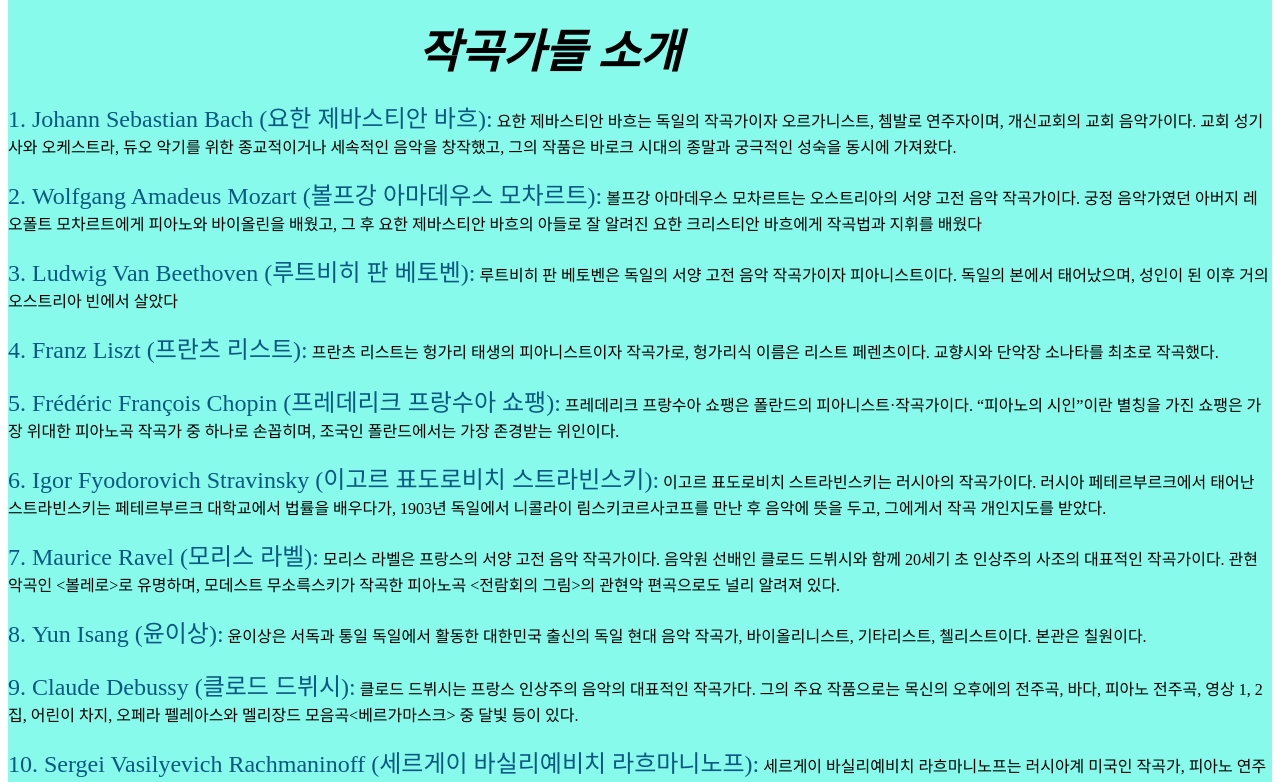
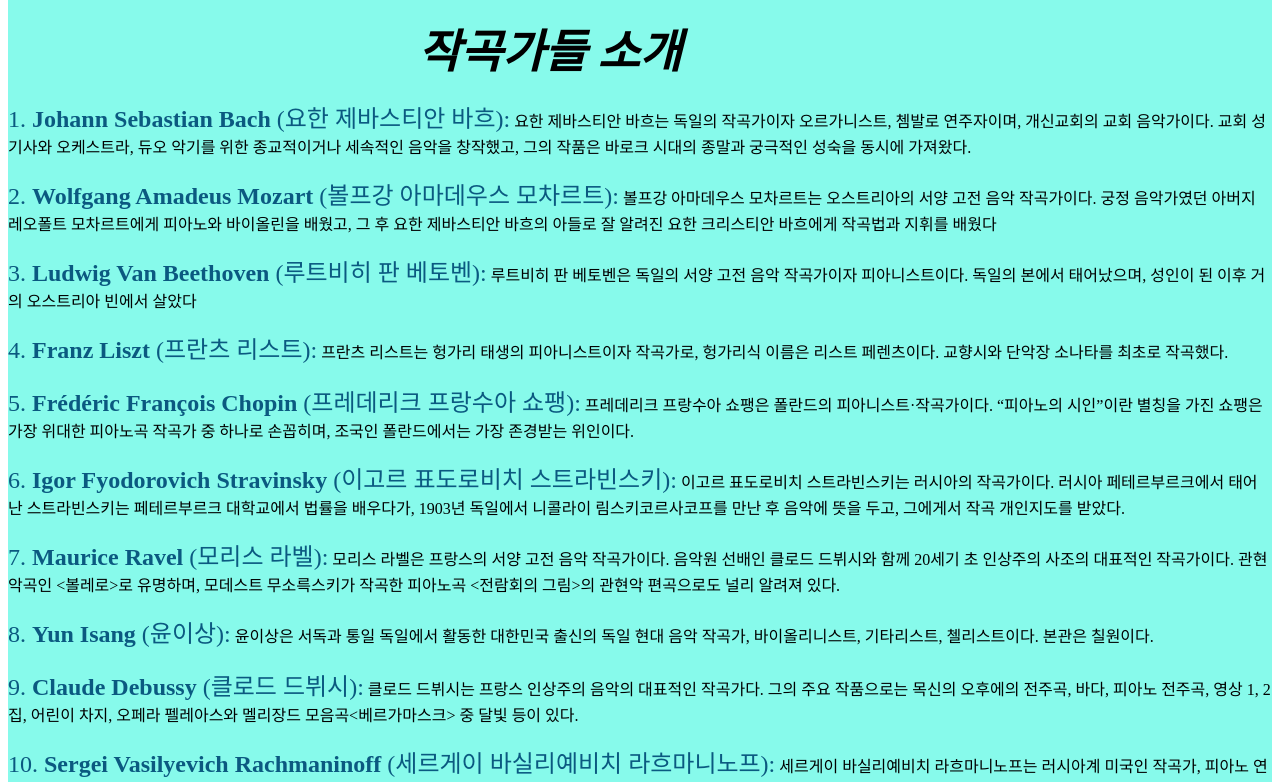
Before and after one commit to iblackhacker/piano, a plain HTML site: page index.html in a window 1280 px wide. Shown: the part 737-1519 px from the top of the page. Drawn offline with Linux system fonts and the light colour scheme.

Commit message:
Update index.html

```diff
--- a/index.html
+++ b/index.html
@@ -12,16 +12,16 @@
 <p style="background-color:87FAEB;">
 &nbsp;&nbsp;&nbsp;&nbsp;&nbsp;&nbsp;&nbsp;&nbsp;&nbsp;&nbsp;&nbsp;<img src= tyvod.jpg alt="피아노 사진입니다." style="width:450px; height:300px"  title="쇼팽콩쿠르 무대"><img src= cliburn.jpg alt="피아노 사진입니다." style="width:450px; height:300px" title="반 클라이번 콩쿠르의 임윤찬 피아니스트"><img src= c.jpg alt="피아노 사진입니다." style="width:450px; height:300px" title="카네기홀 메인홀"><br><br>
 <span style="font-size:285%;"><b><i>&nbsp;&nbsp;&nbsp;&nbsp;&nbsp;&nbsp;&nbsp;&nbsp;&nbsp;&nbsp;&nbsp;&nbsp;&nbsp;&nbsp;&nbsp;&nbsp;&nbsp;&nbsp;&nbsp;&nbsp;&nbsp;&nbsp;&nbsp;&nbsp;&nbsp;&nbsp;&nbsp;&nbsp;&nbsp;&nbsp;&nbsp;&nbsp;&nbsp;&nbsp;&nbsp;&nbsp;작곡가들 소개</i></b></span><br><br>
-<span style="font-size:150%;color:0B5980;">1. Johann Sebastian Bach (요한 제바스티안 바흐):</span> 요한 제바스티안 바흐는 독일의 작곡가이자 오르가니스트, 쳄발로 연주자이며, 개신교회의 교회 음악가이다. 교회 성기사와 오케스트라, 듀오 악기를 위한 종교적이거나 세속적인 음악을 창작했고, 그의 작품은 바로크 시대의 종말과 궁극적인 성숙을 동시에 가져왔다.<br><br>
-<span style="font-size:150%;color:0B5980;">2. Wolfgang Amadeus Mozart (볼프강 아마데우스 모차르트):</span> 볼프강 아마데우스 모차르트는 오스트리아의 서양 고전 음악 작곡가이다. 궁정 음악가였던 아버지 레오폴트 모차르트에게 피아노와 바이올린을 배웠고, 그 후 요한 제바스티안 바흐의 아들로 잘 알려진 요한 크리스티안 바흐에게 작곡법과 지휘를 배웠다<br><br>
-<span style="font-size:150%;color:0B5980;">3. Ludwig Van Beethoven (루트비히 판 베토벤):</span> 루트비히 판 베토벤은 독일의 서양 고전 음악 작곡가이자 피아니스트이다. 독일의 본에서 태어났으며, 성인이 된 이후 거의 오스트리아 빈에서 살았다<br><br>
-<span style="font-size:150%;color:0B5980;">4. Franz Liszt (프란츠 리스트):</span> 프란츠 리스트는 헝가리 태생의 피아니스트이자 작곡가로, 헝가리식 이름은 리스트 페렌츠이다. 교향시와 단악장 소나타를 최초로 작곡했다.<br><br>
-<span style="font-size:150%;color:0B5980;">5. Frédéric François Chopin (프레데리크 프랑수아 쇼팽):</span> 프레데리크 프랑수아 쇼팽은 폴란드의 피아니스트·작곡가이다. “피아노의 시인”이란 별칭을 가진 쇼팽은 가장 위대한 피아노곡 작곡가 중 하나로 손꼽히며, 조국인 폴란드에서는 가장 존경받는 위인이다.<br><br>
-<span style="font-size:150%;color:0B5980;">6. Igor Fyodorovich Stravinsky (이고르 표도로비치 스트라빈스키):</span> 이고르 표도로비치 스트라빈스키는 러시아의 작곡가이다. 러시아 페테르부르크에서 태어난 스트라빈스키는 페테르부르크 대학교에서 법률을 배우다가, 1903년 독일에서 니콜라이 림스키코르사코프를 만난 후 음악에 뜻을 두고, 그에게서 작곡 개인지도를 받았다.<br><br>
-<span style="font-size:150%;color:0B5980;">7. Maurice Ravel (모리스 라벨):</span> 모리스 라벨은 프랑스의 서양 고전 음악 작곡가이다. 음악원 선배인 클로드 드뷔시와 함께 20세기 초 인상주의 사조의 대표적인 작곡가이다. 관현악곡인 <볼레로>로 유명하며, 모데스트 무소륵스키가 작곡한 피아노곡 <전람회의 그림>의 관현악 편곡으로도 널리 알려져 있다.<br><br>
-<span style="font-size:150%;color:0B5980;">8. Yun Isang (윤이상):</span> 윤이상은 서독과 통일 독일에서 활동한 대한민국 출신의 독일 현대 음악 작곡가, 바이올리니스트, 기타리스트, 첼리스트이다. 본관은 칠원이다.<br><br>
-<span style="font-size:150%;color:0B5980;">9. Claude Debussy (클로드 드뷔시):</span> 클로드 드뷔시는 프랑스 인상주의 음악의 대표적인 작곡가다. 그의 주요 작품으로는 목신의 오후에의 전주곡, 바다, 피아노 전주곡, 영상 1, 2집, 어린이 차지, 오페라 펠레아스와 멜리장드 모음곡<베르가마스크> 중 달빛 등이 있다.<br><br>
-<span style="font-size:150%;color:0B5980;">10. Sergei Vasilyevich Rachmaninoff (세르게이 바실리예비치 라흐마니노프):</span> 세르게이 바실리예비치 라흐마니노프는 러시아계 미국인 작곡가, 피아노 연주가이자 지휘자이다.<br><br>
+<span style="font-size:150%;color:0B5980;">1. <b>Johann Sebastian Bach</b> (요한 제바스티안 바흐):</span> 요한 제바스티안 바흐는 독일의 작곡가이자 오르가니스트, 쳄발로 연주자이며, 개신교회의 교회 음악가이다. 교회 성기사와 오케스트라, 듀오 악기를 위한 종교적이거나 세속적인 음악을 창작했고, 그의 작품은 바로크 시대의 종말과 궁극적인 성숙을 동시에 가져왔다.<br><br>
+<span style="font-size:150%;color:0B5980;">2. <b>Wolfgang Amadeus Mozart</b> (볼프강 아마데우스 모차르트):</span> 볼프강 아마데우스 모차르트는 오스트리아의 서양 고전 음악 작곡가이다. 궁정 음악가였던 아버지 레오폴트 모차르트에게 피아노와 바이올린을 배웠고, 그 후 요한 제바스티안 바흐의 아들로 잘 알려진 요한 크리스티안 바흐에게 작곡법과 지휘를 배웠다<br><br>
+<span style="font-size:150%;color:0B5980;">3. <b>Ludwig Van Beethoven</b> (루트비히 판 베토벤):</span> 루트비히 판 베토벤은 독일의 서양 고전 음악 작곡가이자 피아니스트이다. 독일의 본에서 태어났으며, 성인이 된 이후 거의 오스트리아 빈에서 살았다<br><br>
+<span style="font-size:150%;color:0B5980;">4. <b>Franz Liszt</b> (프란츠 리스트):</span> 프란츠 리스트는 헝가리 태생의 피아니스트이자 작곡가로, 헝가리식 이름은 리스트 페렌츠이다. 교향시와 단악장 소나타를 최초로 작곡했다.<br><br>
+<span style="font-size:150%;color:0B5980;">5. <b>Frédéric François Chopin</b> (프레데리크 프랑수아 쇼팽):</span> 프레데리크 프랑수아 쇼팽은 폴란드의 피아니스트·작곡가이다. “피아노의 시인”이란 별칭을 가진 쇼팽은 가장 위대한 피아노곡 작곡가 중 하나로 손꼽히며, 조국인 폴란드에서는 가장 존경받는 위인이다.<br><br>
+<span style="font-size:150%;color:0B5980;">6. <b>Igor Fyodorovich Stravinsky</b> (이고르 표도로비치 스트라빈스키):</span> 이고르 표도로비치 스트라빈스키는 러시아의 작곡가이다. 러시아 페테르부르크에서 태어난 스트라빈스키는 페테르부르크 대학교에서 법률을 배우다가, 1903년 독일에서 니콜라이 림스키코르사코프를 만난 후 음악에 뜻을 두고, 그에게서 작곡 개인지도를 받았다.<br><br>
+<span style="font-size:150%;color:0B5980;">7. <b>Maurice Ravel</b> (모리스 라벨):</span> 모리스 라벨은 프랑스의 서양 고전 음악 작곡가이다. 음악원 선배인 클로드 드뷔시와 함께 20세기 초 인상주의 사조의 대표적인 작곡가이다. 관현악곡인 <볼레로>로 유명하며, 모데스트 무소륵스키가 작곡한 피아노곡 <전람회의 그림>의 관현악 편곡으로도 널리 알려져 있다.<br><br>
+<span style="font-size:150%;color:0B5980;">8. <b>Yun Isang</b> (윤이상):</span> 윤이상은 서독과 통일 독일에서 활동한 대한민국 출신의 독일 현대 음악 작곡가, 바이올리니스트, 기타리스트, 첼리스트이다. 본관은 칠원이다.<br><br>
+<span style="font-size:150%;color:0B5980;">9. <b>Claude Debussy</b> (클로드 드뷔시):</span> 클로드 드뷔시는 프랑스 인상주의 음악의 대표적인 작곡가다. 그의 주요 작품으로는 목신의 오후에의 전주곡, 바다, 피아노 전주곡, 영상 1, 2집, 어린이 차지, 오페라 펠레아스와 멜리장드 모음곡<베르가마스크> 중 달빛 등이 있다.<br><br>
+<span style="font-size:150%;color:0B5980;">10. <b>Sergei Vasilyevich Rachmaninoff</b> (세르게이 바실리예비치 라흐마니노프):</span> 세르게이 바실리예비치 라흐마니노프는 러시아계 미국인 작곡가, 피아노 연주가이자 지휘자이다.<br><br>
 </P>
 <hr>
 
```
